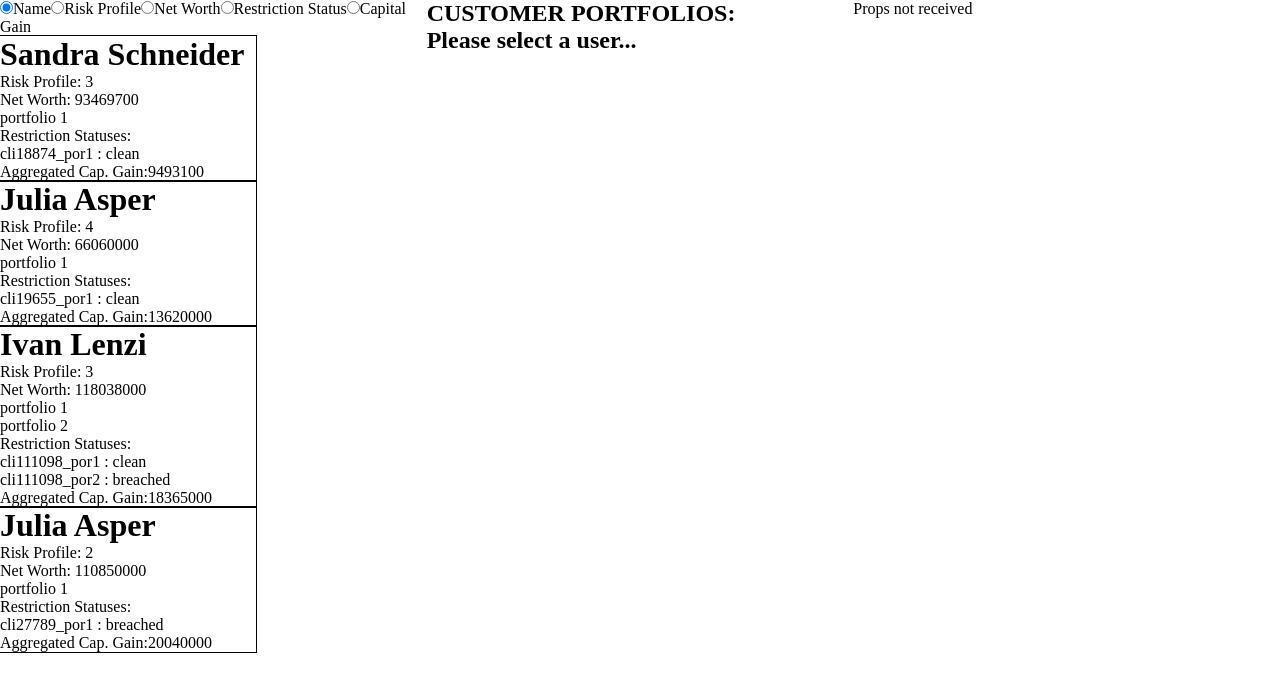
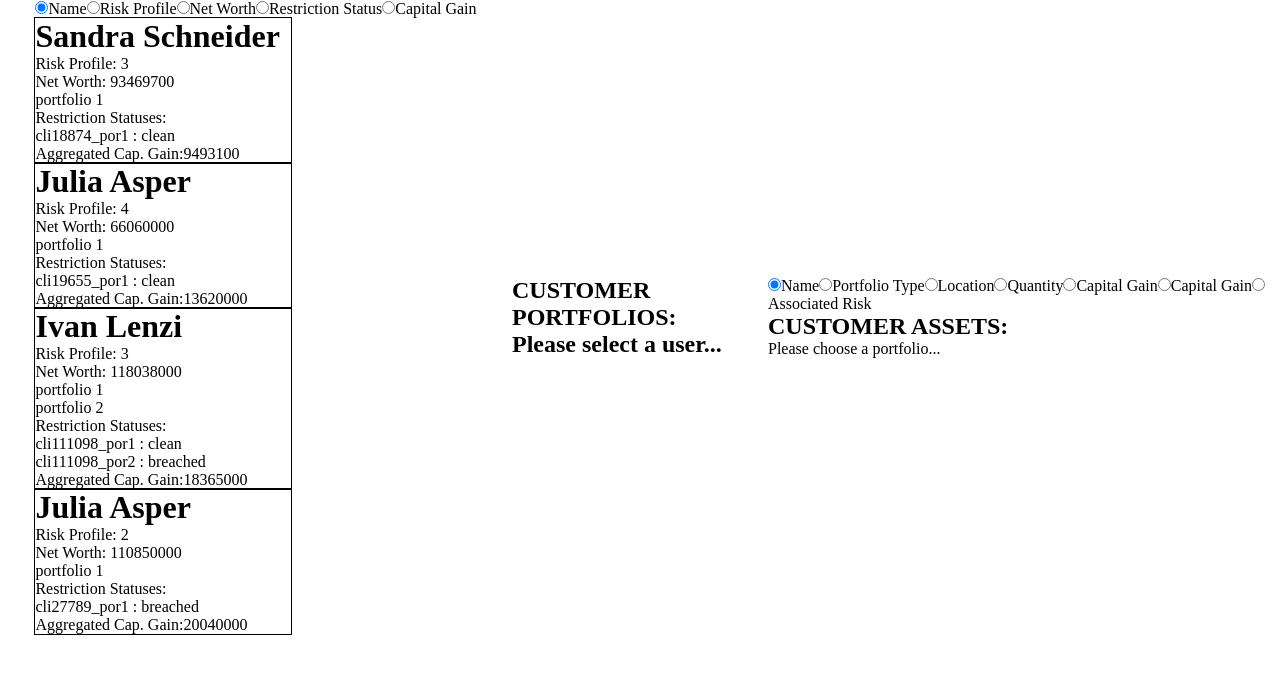
Before and after one commit to vankoosh/stock-portfolio-viewer, a React (Create React App) app: page / in a window 1280 px wide. Shown: the top 692 px of the page. Built offline with nearby package versions, Linux system fonts and the light colour scheme; the HTML template or start-up script is replaced by a standard one.

Commit message:
continue with net worth

```diff
--- /dev/null
+++ b/src/components/Asset/Asset.css
@@ -0,0 +1,3 @@
+.asset{
+  outline: 1px solid black;
+}
--- a/src/components/Asset/Asset.jsx
+++ b/src/components/Asset/Asset.jsx
@@ -1,15 +1,19 @@
+import "./Asset.css";
 
 export default function Asset({ props }) {
   return (
-    console.log(props)
-    // <div>
-    //   <p>Asset Name: {props.assetName}</p>
-    //   <p>Asset Type: {props.assetType}</p>
-    //   <p>Asset Location: {props.location}</p>
-    //   <p>Asset Quantity: {props.quantity}</p>
-    //   <p>Total Value: (quantity * valuePerAsset) + asset capital gain</p>
-    //   <p>Capital Gain: quantity * capitalGainPerAsset</p>
-    //   <p>Associated Risk: quantity * associatedRiskPerAsset</p>
-    // </div>
+    <div className="asset">
+      <p>Asset Name: {props.assetName}</p>
+      <p>Asset Type: {props.assetType}</p>
+      <p>Asset Location: {props.location}</p>
+      <p>Asset Quantity: {props.quantity}</p>
+      <p>
+        Total Value:
+        {props.quantity * props.valuePerAsset +
+          props.quantity * props.capitalGainPerAsset}
+      </p>
+      <p>Capital Gain: {props.quantity * props.capitalGainPerAsset}</p>
+      <p>Associated Risk: {props.quantity * props.associatedRiskPerAsset}</p>
+    </div>
   );
 }
--- a/src/components/Assets/Assets.jsx
+++ b/src/components/Assets/Assets.jsx
@@ -1,13 +1,12 @@
 import React from "react";
-import Asset from "../Asset/Asset"
+import Asset from "../Asset/Asset";
 
 export default function Assets({ props }) {
   if (props) {
-      console.log(typeof props.assets)
-    Object.entries(props.assets).forEach((asset) => {
-        console.log(asset)
-      })
+    return props.assets.map((asset) => {
+      return <Asset props={asset} />
+    })
   } else {
-    return <p>Props not received </p>
+    return <p>Please choose a portfolio...</p>;
   }
 }
--- a/src/components/User/User.jsx
+++ b/src/components/User/User.jsx
@@ -2,7 +2,6 @@ import { useEffect, useState } from "react";
 import "./User.css";
 
 export default function User({ props, handleUserClick }) {
-
   const [netWorth, setNetWorth] = useState(0);
   const [capGain, setCapGain] = useState(0);
 
@@ -10,10 +9,10 @@ export default function User({ props, handleUserClick }) {
     let tempNetWorth = 0;
     props.portfolios.forEach((portfolio) => {
       portfolio.assets.forEach((asset) => {
-        tempNetWorth += asset.quantity * asset.valuePerAsset
+        tempNetWorth += asset.quantity * asset.valuePerAsset;
       });
     });
-    setNetWorth(tempNetWorth)
+    setNetWorth(tempNetWorth);
   }, [props.portfolios]);
 
   useEffect(() => {
@@ -26,16 +25,18 @@ export default function User({ props, handleUserClick }) {
     setCapGain(tempCapGain);
   }, [props.portfolios]);
 
-
-
   return (
-    <div className="user" onClick={()=>{handleUserClick(props)}}>
+    <div
+      className="user"
+      onClick={() => {
+        handleUserClick(props);
+      }}
+    >
       <h1>
         {props.firstName} {props.lastName}
       </h1>
       <p>Risk Profile: {props.riskProfile}</p>
       <p>Net Worth: {netWorth}</p>
-
 
       {props.portfolios.map((portfolio) => {
         return (
@@ -45,9 +46,7 @@ export default function User({ props, handleUserClick }) {
         );
       })}
 
-      <p>
-        Restriction Statuses:<br></br>
-      </p>
+      <p>Restriction Statuses:</p>
 
       {props.portfolios.map((portfolio) => {
         return (
--- a/src/components/Users/Viewer.css
+++ b/src/components/Users/Viewer.css
@@ -1,6 +1,7 @@
 .users-container{
   display: grid;
-  grid-template-columns: 1fr 1fr 1fr;
+  grid-template-columns: 1fr 20vw 1fr;
+  place-items: center;
 }
 
 .users-sort{
--- a/src/components/Users/Viewer.jsx
+++ b/src/components/Users/Viewer.jsx
@@ -8,28 +8,85 @@ import Assets from "../Assets/Assets";
 export default function Viewer() {
   const res = JSON.stringify(userListJson);
   const arr = JSON.parse(res);
+  const aggRestrStatusArray = arrRestrictionAggregator(arr);
+  console.log(aggRestrStatusArray);
 
-  const [selectedRadioBtn, setSelectedRadioBtn] = useState("name");
+  function arrRestrictionAggregator(arr) {
+    const newArr = arr.map((user) => {
+      if (
+        user.portfolios.some(
+          (status) => status.restrictionStatus === "breached"
+        )
+      ) {
+        return {
+          aggRestrictionStatus: "breached",
+          ...user,
+        };
+      } else {
+        return {
+          aggRestrictionStatus: "clean",
+          ...user,
+        };
+      }
+    });
+    //end of aggregated restriction status logic
+    const anotherNewArr = newArr.map((user) => {
+      let tempNetWorth = 0;
+      user.portfolios.forEach((portfolio) => {
+        portfolio.assets.forEach((asset) => {
+          console.log(tempNetWorth)
+          tempNetWorth += asset.quantity * asset.valuePerAsset;
+        });
+        return {
+          netWorth: tempNetWorth,
+          ...user
+        }
+      });
+    })
+
+
+    return anotherNewArr;
+  }
+
+
+  const compareUsers = (p1, p2) => {
+    switch (selectedRadioBtn_User) {
+      case "name":
+        p1.firstName > p2.firstName ? 1 : -1;
+        break;
+      case "risk":
+        p1.riskProfile > p2.riskProfile ? 1 : -1;
+        break;
+      case "worth":
+        p1.riskProfile > p2.riskProfile ? 1 : -1;
+        break;
+      case "restriction":
+        p1.riskProfile > p2.riskProfile ? 1 : -1;
+        break;
+      case "gain":
+        p1.riskProfile > p2.riskProfile ? 1 : -1;
+        break;
+      default:
+      // code block
+    }
+  };
+
+  const [selectedRadioBtn_User, setSelectedRadioBtn_User] = useState("name");
+  const [selectedRadioBtn_Portfolio, setSelectedRadioBtn_Portfolio] =
+    useState("name");
   const [selectedUser, setSelectedUser] = useState();
   const [selectedPortfolio, setSelectedPortfolio] = useState();
 
-
-  const handleRadioClick = (e) => {
-    setSelectedRadioBtn(e.currentTarget.value);
+  const handleRadioClick_User = (e) => {
+    setSelectedRadioBtn_User(e.currentTarget.value);
+  };
+  const handleRadioClick_Portfolio = (e) => {
+    setSelectedRadioBtn_Portfolio(e.currentTarget.value);
   };
 
   const handleUserClick = (selectedUser) => {
     setSelectedUser(selectedUser);
   };
-
-  // const handlePortfolioClick = (selectedPortfolio) => {
-  //   setSelectedPortfolio(selectedPortfolio);
-  //   console.log(selectedPortfolio)
-  // };
-
-  // const selectedUserJson = arr.find((customer) => {
-  //   return customer.clientId === selectedUser;
-  // });
 
   return (
     <div className="users-container">
@@ -39,45 +96,45 @@ export default function Viewer() {
             type="radio"
             name="sort"
             value="name"
-            checked={selectedRadioBtn === "name" ? true : false}
-            onChange={handleRadioClick}
+            checked={selectedRadioBtn_User === "name" ? true : false}
+            onChange={handleRadioClick_User}
           />
           Name
           <input
             type="radio"
             name="sort"
             value="risk"
-            checked={selectedRadioBtn === "risk" ? true : false}
-            onChange={handleRadioClick}
+            checked={selectedRadioBtn_User === "risk" ? true : false}
+            onChange={handleRadioClick_User}
           />
           Risk Profile
           <input
             type="radio"
             name="sort"
             value="worth"
-            checked={selectedRadioBtn === "worth" ? true : false}
-            onChange={handleRadioClick}
+            checked={selectedRadioBtn_User === "worth" ? true : false}
+            onChange={handleRadioClick_User}
           />
           Net Worth
           <input
             type="radio"
             name="sort"
             value="restriction"
-            checked={selectedRadioBtn === "restriction" ? true : false}
-            onChange={handleRadioClick}
+            checked={selectedRadioBtn_User === "restriction" ? true : false}
+            onChange={handleRadioClick_User}
           />
           Restriction Status
           <input
             type="radio"
             name="sort"
             value="gain"
-            checked={selectedRadioBtn === "gain" ? true : false}
-            onChange={handleRadioClick}
+            checked={selectedRadioBtn_User === "gain" ? true : false}
+            onChange={handleRadioClick_User}
           />
           Capital Gain
         </form>
 
-        {arr.map((user) => {
+        {arr.sort(compareUsers).map((user) => {
           return (
             <User
               props={user}
@@ -96,6 +153,69 @@ export default function Viewer() {
         />
       </aside>
       <aside>
+        <form action="/">
+          <input
+            type="radio"
+            name="sort"
+            value="name"
+            checked={selectedRadioBtn_Portfolio === "name" ? true : false}
+            onChange={handleRadioClick_Portfolio}
+          />
+          Name
+          <input
+            type="radio"
+            name="sort"
+            value="type"
+            checked={selectedRadioBtn_Portfolio === "type" ? true : false}
+            onChange={handleRadioClick_Portfolio}
+          />
+          Portfolio Type
+          <input
+            type="radio"
+            name="sort"
+            value="location"
+            checked={selectedRadioBtn_Portfolio === "location" ? true : false}
+            onChange={handleRadioClick_Portfolio}
+          />
+          Location
+          <input
+            type="radio"
+            name="sort"
+            value="quantity"
+            checked={selectedRadioBtn_Portfolio === "quantity" ? true : false}
+            onChange={handleRadioClick_Portfolio}
+          />
+          Quantity
+          <input
+            type="radio"
+            name="sort"
+            value="total value"
+            checked={
+              selectedRadioBtn_Portfolio === "total value" ? true : false
+            }
+            onChange={handleRadioClick_Portfolio}
+          />
+          Capital Gain
+          <input
+            type="radio"
+            name="sort"
+            value="capital gain"
+            checked={
+              selectedRadioBtn_Portfolio === "capital gain" ? true : false
+            }
+            onChange={handleRadioClick_Portfolio}
+          />
+          Capital Gain
+          <input
+            type="radio"
+            name="sort"
+            value="risk"
+            checked={selectedRadioBtn_Portfolio === "risk" ? true : false}
+            onChange={handleRadioClick_Portfolio}
+          />
+          Associated Risk
+        </form>
+        <h1>CUSTOMER ASSETS:</h1>
         <Assets props={selectedPortfolio} />
       </aside>
     </div>
```
Also changed, not shown: src/data.json (line endings or trailing spaces).
